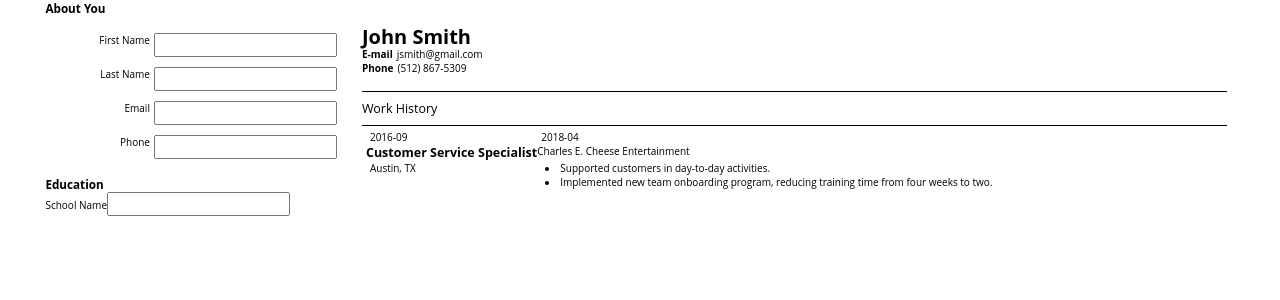
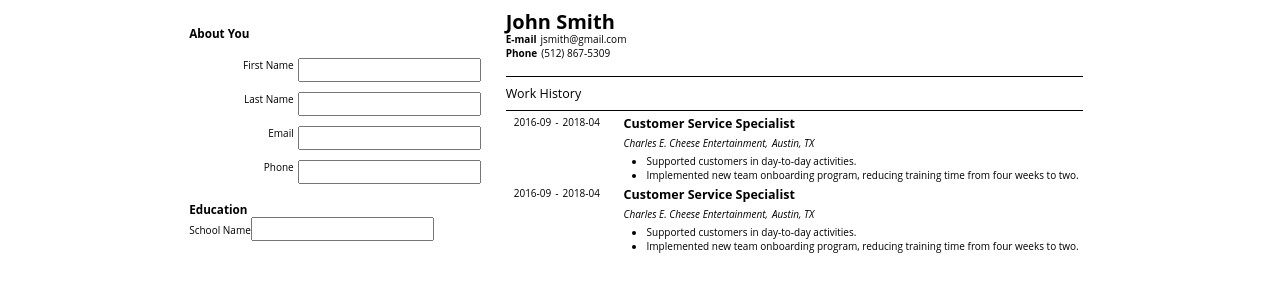
Before and after one commit to ryleedwards/cv-application, a React (Vite) app: page / in a window 1280 px wide. Shown: the top 300 px of the page. Built offline with nearby package versions, Linux system fonts and the light colour scheme.

Commit message:
Add template jsx for work history

```diff
--- a/src/components/ResumeOutput.jsx
+++ b/src/components/ResumeOutput.jsx
@@ -16,20 +16,56 @@ export default function ResumeOutput() {
         <p className='work-history-title'>Work History</p>
         <ul>
           <li className='work-item'>
+            <div className='duration'>
               <p className='start-date'>2016-09</p>
+              <p> - </p>
               <p className='end-date'>2018-04</p>
+            </div>
+            <div className='work-details-container'>
               <p className='work-item-title'>Customer Service Specialist</p>
-            <p className='work-item-company'>Charles E. Cheese Entertainment</p>
+              <div className='work-name-location-container'>
+                <p className='work-item-company'>
+                  Charles E. Cheese Entertainment
+                </p>
+                <p>,</p>
                 <p className='work-item-location'>Austin, TX</p>
+              </div>
               <ul className='work-item-responsibilities'>
                 <li className='responsibility-item'>
                   Supported customers in day-to-day activities.
                 </li>
                 <li className='responsibility-item'>
-                Implemented new team onboarding program, reducing training time
-                from four weeks to two.
+                  Implemented new team onboarding program, reducing training
+                  time from four weeks to two.
                 </li>
               </ul>
+            </div>
+          </li>
+          <li className='work-item'>
+            <div className='duration'>
+              <p className='start-date'>2016-09</p>
+              <p> - </p>
+              <p className='end-date'>2018-04</p>
+            </div>
+            <div className='work-details-container'>
+              <p className='work-item-title'>Customer Service Specialist</p>
+              <div className='work-name-location-container'>
+                <p className='work-item-company'>
+                  Charles E. Cheese Entertainment
+                </p>
+                <p>,</p>
+                <p className='work-item-location'>Austin, TX</p>
+              </div>
+              <ul className='work-item-responsibilities'>
+                <li className='responsibility-item'>
+                  Supported customers in day-to-day activities.
+                </li>
+                <li className='responsibility-item'>
+                  Implemented new team onboarding program, reducing training
+                  time from four weeks to two.
+                </li>
+              </ul>
+            </div>
           </li>
         </ul>
       </div>
```
Lines whose indentation alone changed are shown as unchanged.
